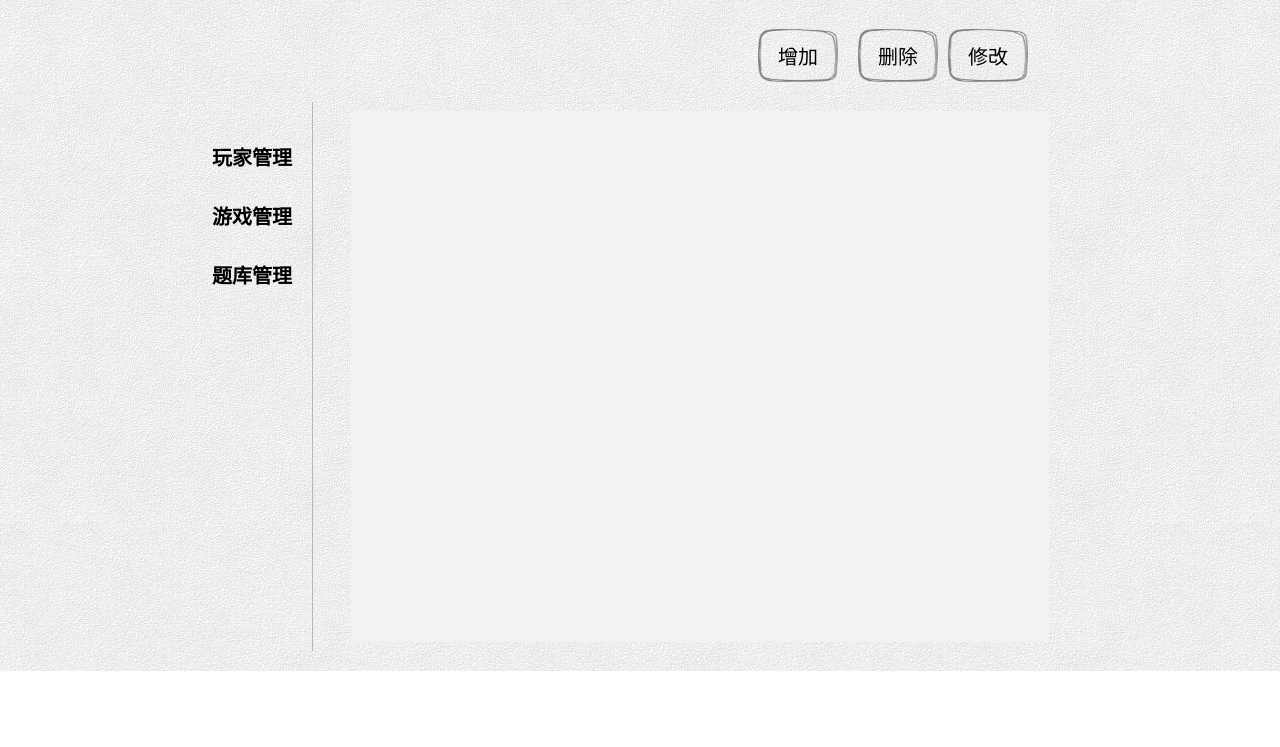
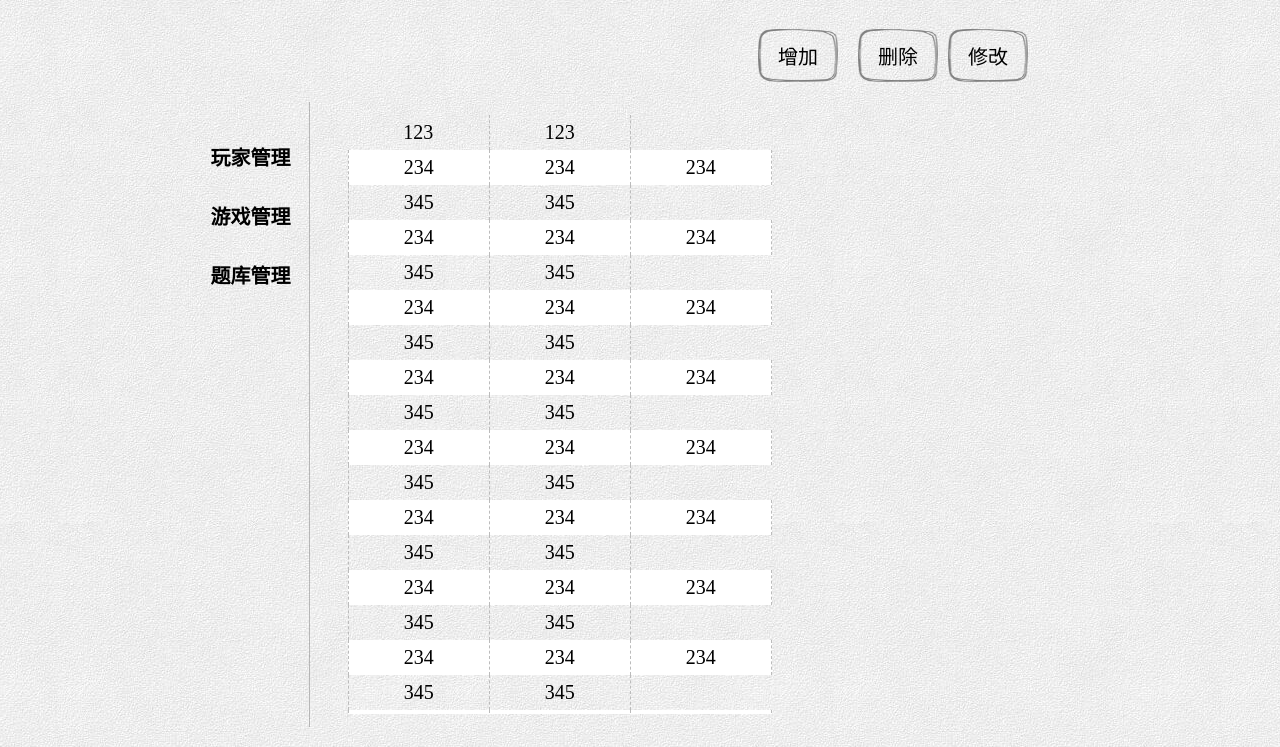
Before and after one commit to sumAlbert/IAS, a plain HTML site: page web/backManager.html in a window 1280 px wide. Shown: the part 129-876 px from the top of the page. Before the commit the page ends 800 px from the top, so only its background shows below. Drawn offline with Linux system fonts and the light colour scheme; a web font is replaced by a local one.

Commit message:
some changes

```diff
--- a/web/backManager.html
+++ b/web/backManager.html
@@ -24,7 +24,65 @@
             </div>
             <div class="mainTable-show">
                 <div class="mainTable-box">
-
+                    <table  cellspacing="0px">
+                        <tr>
+                            <th>123</th><th>123</th>
+                        </tr>
+                        <tr>
+                            <td>234</td><td>234</td><td>234</td>
+                        </tr>
+                        <tr>
+                            <td>345</td><td>345</td>
+                        </tr>
+                        <tr>
+                            <td>234</td><td>234</td><td>234</td>
+                        </tr>
+                        <tr>
+                            <td>345</td><td>345</td>
+                        </tr>
+                        <tr>
+                            <td>234</td><td>234</td><td>234</td>
+                        </tr>
+                        <tr>
+                            <td>345</td><td>345</td>
+                        </tr>
+                        <tr>
+                            <td>234</td><td>234</td><td>234</td>
+                        </tr>
+                        <tr>
+                            <td>345</td><td>345</td>
+                        </tr>
+                        <tr>
+                            <td>234</td><td>234</td><td>234</td>
+                        </tr>
+                        <tr>
+                            <td>345</td><td>345</td>
+                        </tr>
+                        <tr>
+                            <td>234</td><td>234</td><td>234</td>
+                        </tr>
+                        <tr>
+                            <td>345</td><td>345</td>
+                        </tr>
+                        <tr>
+                            <td>234</td><td>234</td><td>234</td>
+                        </tr>
+                        <tr>
+                            <td>345</td><td>345</td>
+                        </tr>
+                        <tr>
+                            <td>234</td><td>234</td><td>234</td>
+                        </tr>
+                        <tr>
+                            <td>345</td><td>345</td>
+                        </tr>
+                        <tr>
+                            <td>234</td><td>234</td><td>234</td>
+                        </tr>
+                        <tr>
+                            <td>345</td><td>345</td>
+                        </tr>
+                    </table>
                 </div>
             </div>
         </div>
--- a/web/less/backManager.less
+++ b/web/less/backManager.less
@@ -22,5 +22,11 @@ input{margin: 0;padding: 0;outline: none;height: 100%;width: 100%;border: none;b
 .mainTable-menus{height: 100%;width: 6em;display: flex;flex-direction: column;justify-content: flex-start;align-items: center;font-family: hkwwtjW5;font-size: 1.25em;font-weight: 700;box-shadow: 1.05em 0 0 -1em hsla(0,0%,50%,.5);}
 .mainTable-menu{margin: 1.5em 0 0;cursor: pointer;user-select: none;}
 .mainTable-menu:first-child{margin: 3em 0 0;}
-.mainTable-show{display: flex;justify-content: center;align-items: center;flex: 1;height: 100%;}
-.mainTable-box{height: 90%;width: 90%;background: rgb(242,242,242);}
+.mainTable-show{display: flex;justify-content: center;align-items: center;width: calc(~"100% - 6em");height: 100%;}
+.mainTable-box{height: 90%;width: 90%;overflow: auto;}
+
+tr:nth-child(2n+1){background: transparent;}
+tr:nth-child(2n+0){background: white;}
+tr > td:first-child{border-left: 1px dashed #bbb;}
+th{font-weight: 500;font-size: 1.25em;padding: .3em 1em;text-align: center;min-width: 5em;border-right: 1px dashed #bbb;font-family: hkwwtjW5;cursor: pointer;}
+td{font-weight: 500;font-size: 1.25em;padding: .3em 1em;text-align: center;min-width: 5em;border-right: 1px dashed #bbb;font-family: hkwwtjW5;cursor: pointer;}
--- a/web/script/gameLobby.js
+++ b/web/script/gameLobby.js
@@ -9,7 +9,7 @@ var docData={
     tableIsChanging: false,
     tableInfo:[]
 };
-var URL="172.31.211.36";
+var URL="192.168.1.102";
 // var URL="localhost";
 
 //判断当前浏览器是否支持WebSocket
@@ -120,6 +120,7 @@ var turnPage=function (pageNum) {
     }
     //如果跳转的页码大于当前页码，则向左，否则向右
     var direction=pageNum-docData.currentPage>0?"left":"right";
+    docData.currentPage=pageNum;
     var hiddenTablePanel=(docData.showTablePanel+1)%2;
     document.getElementsByClassName("mainPage-activePage")[0].className="mainPage-normalPage";
     document.getElementsByClassName("mainPage-normalPage")[pageNum-1].className="mainPage-normalPage mainPage-activePage";
--- a/web/script/gamePanel.js
+++ b/web/script/gamePanel.js
@@ -63,7 +63,7 @@ var docData= {
     answer:false,
     startTimeDown:{}
 };
-var URL="172.31.211.36";
+var URL="192.168.1.102";
 // var URL="localhost";
 
 //判断当前浏览器是否支持WebSocket
@@ -638,6 +638,7 @@ var someoneSuccess=function (jsonObject) {
     document.getElementById("mainBoard-info2").innerHTML="(^з^)-☆";
     document.getElementById("mainBoard-infoBoard").style.cssText="display:block";
     document.getElementById("mainBoard-question").style.cssText="display:none";
+    document.getElementsByClassName("mainRanking-playerScore")[positionId].innerHTML="6";
     toast("请重新准备~!");
     initWithData();
 };
--- a/web/script/login.js
+++ b/web/script/login.js
@@ -1,7 +1,7 @@
 var docData={
     isLogin:true
 };
-var URL="172.31.211.36";
+var URL="192.168.1.102";
 // var URL="localhost";
 
 /**
```
Also changed, not shown: web/css/backManager.css, 1 other file.
